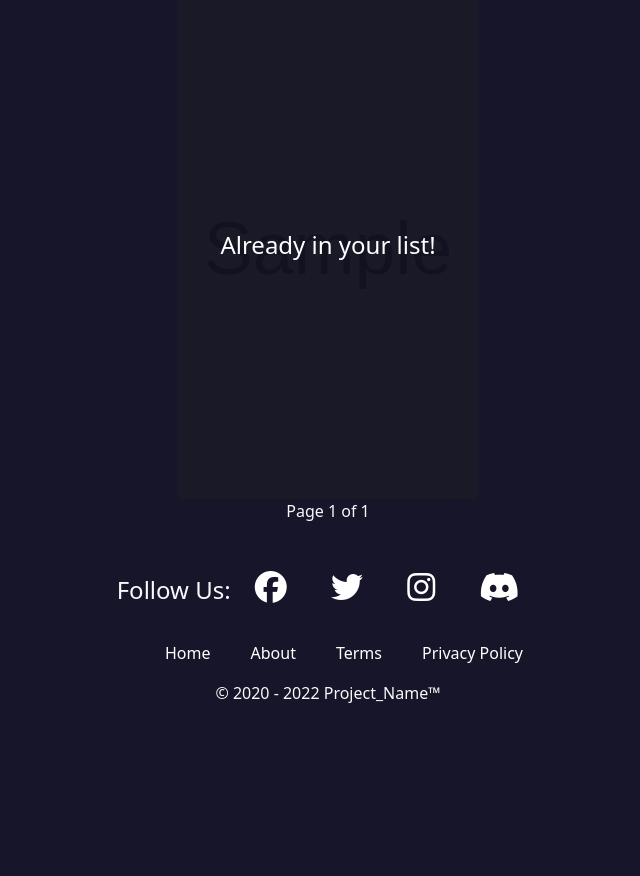
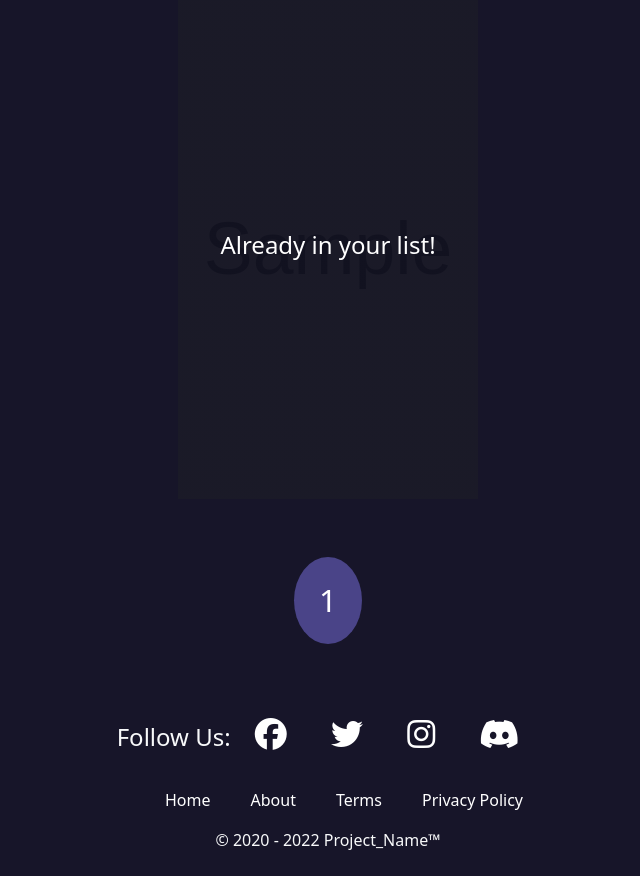
Before and after one commit to vmangahis/Kai, a Django app: page /animelist/ in a window 1280 px wide. Shown: the part 257-1133 px from the top of the page, without its empty margins (312-952 px from the left). Before the commit the page ends 960 px from the top, so only its background shows below. Run offline with Django 4.2, Linux system fonts and the light colour scheme; a user stored in the database is signed in; tables that the repository leaves empty hold one stand-in row (values such as "Sample post"); grey boxes marked "Sample" are stand-in pictures; some libraries are stand-ins or nearby versions.

Commit message:
paginator styling added

```diff
--- a/base/static/styles/styles.css
+++ b/base/static/styles/styles.css
@@ -542,6 +542,58 @@ main {
   object-fit: cover;
 }
 
+.paginator-nav, .page-links{
+  display:flex;
+
+}
+
+.paginator-nav{
+  justify-content: space-between;
+  width:80%;
+}
+
+.page-links{
+  gap:50px;
+}
+
+
+
+.page-links li > a{
+   border-radius: 50%;
+
+}
+
+.page-links li > a{
+  padding:20px 25px;
+}
+
+.active-page{
+  background-color: #4A4488;
+}
+
+.arrow-nav-link{
+  padding:20px 30px;
+  border-radius: 50%;
+}
+
+
+
+
+.paginator-nav > *{
+  font-size:1.953rem;
+  color:#ffff;
+  padding:10px;
+}
+
+.paginator-nav a:hover{
+  background-color: #4A4488;
+}
+
+
+
+
+
+
 @media (max-width:1140px){
   .form-container input[type=text], .form-container input[type=password]{
     max-width:182px;
--- a/base/templates/base/catalog.html
+++ b/base/templates/base/catalog.html
@@ -12,23 +12,23 @@
     {% if list_type == 'anime' %}
 
      {% if lst in user_list or lst in plan_list %}
-            <a href="{% url 'AnimPage' lst.id %}" data-bs-toggle="tooltip" data-bs-html=true  data-bs-placement="right" data-bs-delay='{"show": 0, "hide": 300}'
+            <a href="{% url 'AnimPage' lst.id %}" data-bs-toggle="tooltip" data-bs-html=true  data-bs-placement="right" data-bs-delay='{"show": 0, "hide": 200}'
             data-bs-title="{% include 'catalog_tooltip.html' %}"
             class="thumbnail-image existed" style="background-image: linear-gradient(rgba(6,5,19,0.9), rgba(6,5,19,0.9)), url({{ lst.large_image }});"><h4>Already in your list!</h4></a>
         {% else %}
-            <a href="{% url 'AnimPage' lst.id %}" data-bs-toggle="tooltip" data-bs-html=true  data-bs-placement="right" data-bs-delay='{"show": 0, "hide": 300}'
+            <a href="{% url 'AnimPage' lst.id %}" data-bs-toggle="tooltip" data-bs-html=true  data-bs-placement="right" data-bs-delay='{"show": 0, "hide": 200}'
             data-bs-title="{% include 'catalog_tooltip.html' %}"
             class="thumbnail-image" style="background-image: url({{ lst.large_image }});"></a>
         {% endif %}
 
     {% else %}
         {% if lst in user_list or lst in plan_list %}
-            <a href="{% url 'MangPage' lst.id %}"  data-bs-toggle="tooltip" data-bs-html=true  data-bs-placement="right" data-bs-delay='{"show": 0, "hide": 300}'
+            <a href="{% url 'MangPage' lst.id %}"  data-bs-toggle="tooltip" data-bs-html=true  data-bs-placement="right" data-bs-delay='{"show": 0, "hide": 200}'
             data-bs-title="{% include 'catalog_tooltip.html' %}"
             class="thumbnail-image existed" style="background-image: linear-gradient(rgba(6,5,19,0.9), rgba(6,5,19,0.9)), url({{ lst.large_image }});"><h4>Already in your list!</h4></a>
 
         {% else %}
-            <a href="{% url 'MangPage' lst.id %}" data-bs-toggle="tooltip" data-bs-html=true  data-bs-placement="right" data-bs-delay='{"show": 0, "hide": 300}'
+            <a href="{% url 'MangPage' lst.id %}" data-bs-toggle="tooltip" data-bs-html=true  data-bs-placement="right" data-bs-delay='{"show": 0, "hide": 200}'
             data-bs-title="{% include 'catalog_tooltip.html' %}"
             class="thumbnail-image" style="background-image: url({{ lst.large_image }});"></a>
         {% endif %}
--- a/base/templates/base/paginator.html
+++ b/base/templates/base/paginator.html
@@ -1,19 +1,47 @@
-<div class="pages">
 
-<span class="links">
-{% if list.has_previous %}
-<a href="?page={{ list.previous_page_number }}">previous</a>
+<nav class="mt-5 paginator-nav">
+    {% if list.has_previous  %}
+    <div class="arrow-nav"><a href="?page={{list.previous_page_number}}" class="arrow-nav-link">&laquo;</a></div>
 
-{% endif %}
-
-<span class="current-page text-light">
-    Page {{ list.number }} of {{ list.paginator.num_pages }}
-</span>
-
-{% if list.has_next %}
-    <a href="?page={{ list.next_page_number }}">next</a>
-{% endif %}
+    {% else %}
+    <div></div>
 
 
-</span>
-</div>
+    {% endif %}
+
+    <ul class="page-links">
+    {% if list.number|add:'-4' > 1 %}
+    <li><a href="?page={{list.number|add:'-5'}}" class='page-link'><i class="bi bi-three-dots"></i></a></li>
+    {% endif %}
+
+    {% for page in list.paginator.page_range %}
+
+        {% if list.number == page %}
+        {% comment %} Active Page {% endcomment %}
+        <li><a class="active-page">{{page}}</a></li>
+
+
+        {% elif page > list.number|add:'-5' and page < list.number|add:'5' %}
+        <li><a class="page-link" href="?page={{page}}">{{ page }}</a></li>
+
+        {% endif %}
+
+
+    {% endfor %}
+
+
+
+    {% if list.paginator.num_pages > list.number|add:'4' %}
+    <li><a href="?page={{list.number|add:'5'}}" class='page-link'><i class="bi bi-three-dots"></i></a></li>
+    {% endif %}
+
+
+
+    </ul>
+    {% if list.has_next %}
+    <div class="arrow-nav"><a href="?page={{list.next_page_number}}" class="arrow-nav-link">&raquo;</a></div>
+
+    {% else %}
+    <div></div>
+    {% endif %}
+</nav>
--- a/base/views.py
+++ b/base/views.py
@@ -190,8 +190,8 @@ def catalog(request):
         context = {'list' : page_object , 'user_list' : userReadlist, 'list_type' : 'manga'}
 
     elif 'animelist' in request.path:
-        masterList = Anime.objects.all()[:100]
-        animeListPaginator = Paginator(masterList, 20)
+        masterList = Anime.objects.all().order_by('id')
+        animeListPaginator = Paginator(masterList, 10)
 
         userWatchListObject = UserWatchlist.objects.filter(user=request.user.id)
         userWatchlist = []
```
